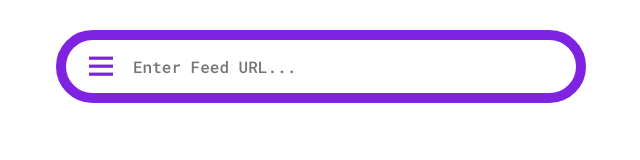
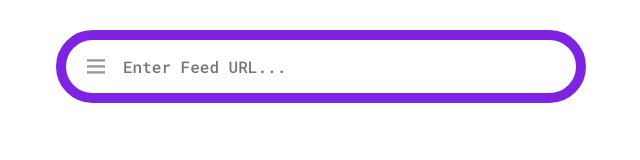
Before and after one commit to iamjohnmills/imagereader, a website: page index.html in a window 1280 px wide. Shown: the full height of the page, 319-959 px from the left. Drawn offline with Linux system fonts and the light colour scheme.

Commit message:
fix: colors

```diff
--- a/index.html
+++ b/index.html
@@ -227,8 +227,8 @@
     <style>
     * { box-sizing: border-box; font-family: 'Roboto Mono', monospace; }
     html, body{ margin: 0; min-height: 100%; overflow-x: hidden; }
-    .navicon { width: 40px; height: 40px; fill: #7e23e2; position: absolute; top: 50%; margin-top: -20px; left: 15px; cursor: pointer; }
-    .feed-form { position: relative; border-radius: 40px; border: 10px solid #7e23e2; padding: 15px 25px 15px 65px; margin-bottom: 30px; }
+    .navicon { width: 30px; height: 30px; fill: #999; position: absolute; top: 50%; margin-top: -15px; left: 15px; cursor: pointer; }
+    .feed-form { position: relative; border-radius: 40px; border: 10px solid #7e23e2; padding: 15px 25px 15px 55px; margin-bottom: 30px; }
     .container { width: 530px; max-width: 100%; margin: 0 auto; padding: 30px 15px; position: relative; }
     .feed-source-input { position: relative; z-index: 2; width: 100%; border: 0; outline: none; font-size: 16px;  }
     @media only screen and (min-width: 600px) {
```
